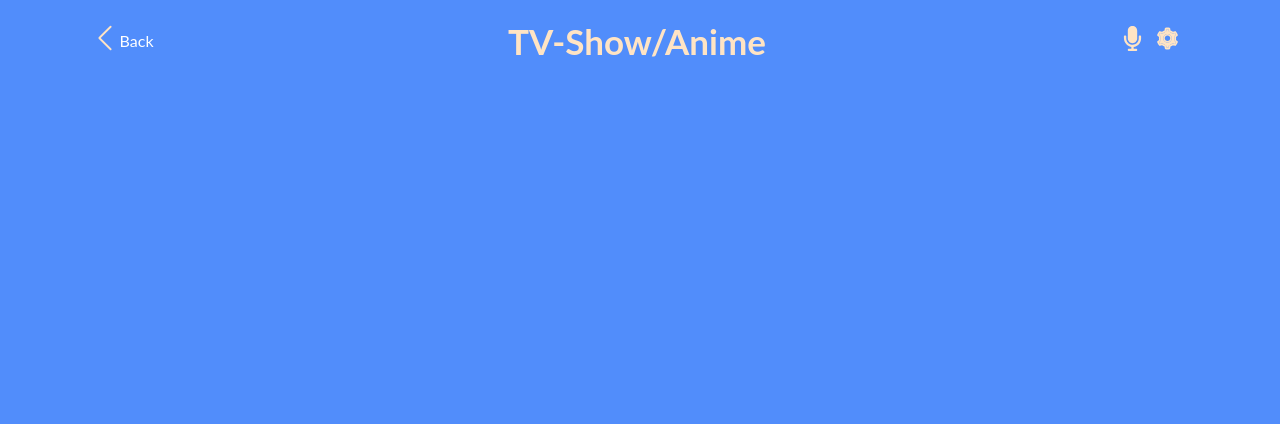
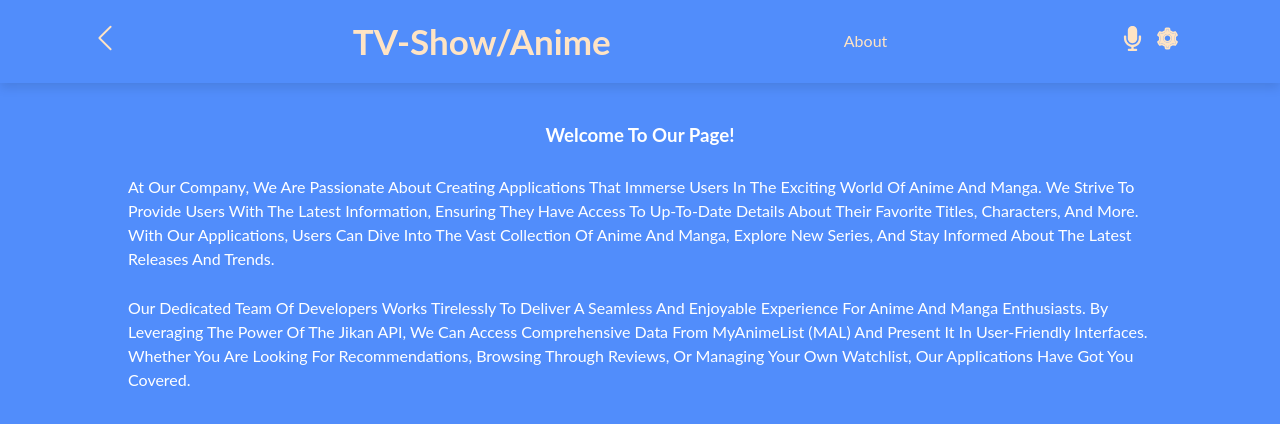
Before and after one commit to Gardimy/React_Redux_capstone, a React (Create React App) app: page /about in a window 1280 px wide. Before the commit this address had no page. Shown: the top 424 px of the page. Built offline with nearby package versions, Linux system fonts and the light colour scheme.

Commit message:
Add about.js file and about.css file

```diff
--- a/src/App.js
+++ b/src/App.js
@@ -4,6 +4,7 @@ import './App.css';
 import Navbar from './components/Navbar';
 import DetailsPage from './components/DetailsPage';
 import HomePage from './components/Homepage';
+import AboutPage from './components/About';
 
 function App() {
   return (
@@ -12,6 +13,7 @@ function App() {
       <Routes>
         <Route path="/" element={<HomePage />} />
         <Route path="/details/:categoryId" element={<DetailsPage />} />
+        <Route path="/about" element={<AboutPage />} />
       </Routes>
     </>
   );
--- a/src/components/About.js
+++ b/src/components/About.js
@@ -1,27 +1,26 @@
 import React from 'react';
-import '../styles/Home.css';
+import '../styles/About.css';
 
 function AboutPage() {
   return (
-    <div className="home">
-      <h3>
-        Welcome to our page!
-      </h3>
-      <p className="Para">
-        Lorem ipsum dolor sit amet, consectetur adipisicing elit.
-        Odit aspernatur vero cumque laudantium unde quibusdam,
-        ipsa et animi quidem, voluptatum temporibus accusamus
-        dignissimos error! Esse ullam nostrum, unde sed ex nisi
-        at omnis quasi dolore eos aliquid voluptates eum optio
-        repudiandae voluptatum praesentium? Quas, tenetur ut. Ipsum quam rerum iure.
+    <div className="about-container">
+      <h3 className="about-heading">Welcome to our page!</h3>
+      <p className="about-paragraph">
+        At our company, we are passionate about creating
+        applications that immerse users in the exciting world
+        of anime and manga. We strive to provide users with the latest information,
+        ensuring they have access to up-to-date details about their favorite titles,
+        characters, and more. With our applications, users can dive into the vast
+        collection of anime and manga, explore new series, and stay informed about
+        the latest releases and trends.
       </p>
-      <p>
-        Lorem ipsum dolor sit amet, consectetur adipisicing elit.
-        Odit aspernatur vero cumque laudantium unde quibusdam,
-        ipsa et animi quidem, voluptatum temporibus accusamus
-        dignissimos error! Esse ullam nostrum, unde sed ex nisi
-        at omnis quasi dolore eos aliquid voluptates eum optio
-        repudiandae voluptatum praesentium? Quas, tenetur ut. Ipsum quam rerum iure.
+      <p className="about-paragraph">
+        Our dedicated team of developers works tirelessly to deliver
+        a seamless and enjoyable experience for anime and manga enthusiasts.
+        By leveraging the power of the Jikan API, we can access comprehensive
+        data from MyAnimeList (MAL) and present it in user-friendly interfaces.
+        Whether you are looking for recommendations, browsing through reviews,
+        or managing your own watchlist, our applications have got you covered.
       </p>
     </div>
   );
--- a/src/components/Navbar.js
+++ b/src/components/Navbar.js
@@ -12,9 +12,11 @@ function Navbar() {
         <NavLink to="/">
           <BsChevronLeft />
         </NavLink>
-        back
       </div>
       <h2>TV-show/Anime</h2>
+      <div>
+        <NavLink to="/about" className="nav-link">About</NavLink>
+      </div>
       <div className="nav-right">
         <FaMicrophone />
         <AiTwotoneSetting />
--- /dev/null
+++ b/src/styles/About.css
@@ -0,0 +1,11 @@
+.about-container {
+  display: flex;
+  flex-direction: column;
+  align-items: center;
+  margin-top: 3%;
+}
+
+.about-container .about-paragraph {
+  margin-top: 2%;
+  width: 80%;
+}
--- a/src/styles/Navbar.css
+++ b/src/styles/Navbar.css
@@ -19,7 +19,7 @@
 .nav-left a {
   font-weight: 600;
   font-size: 2rem;
-  color: var(--text-color);
+  color: bisque;
 }
 
 @keyframes floating {
@@ -39,6 +39,7 @@
 h2 {
   font-size: 1.5rem;
   font-weight: 400;
+  color: bisque;
 }
 
 .nav-right svg {
@@ -46,3 +47,7 @@ h2 {
   margin-right: 1rem;
   cursor: pointer;
 }
+
+.nav-link {
+  color: bisque;
+}
```
